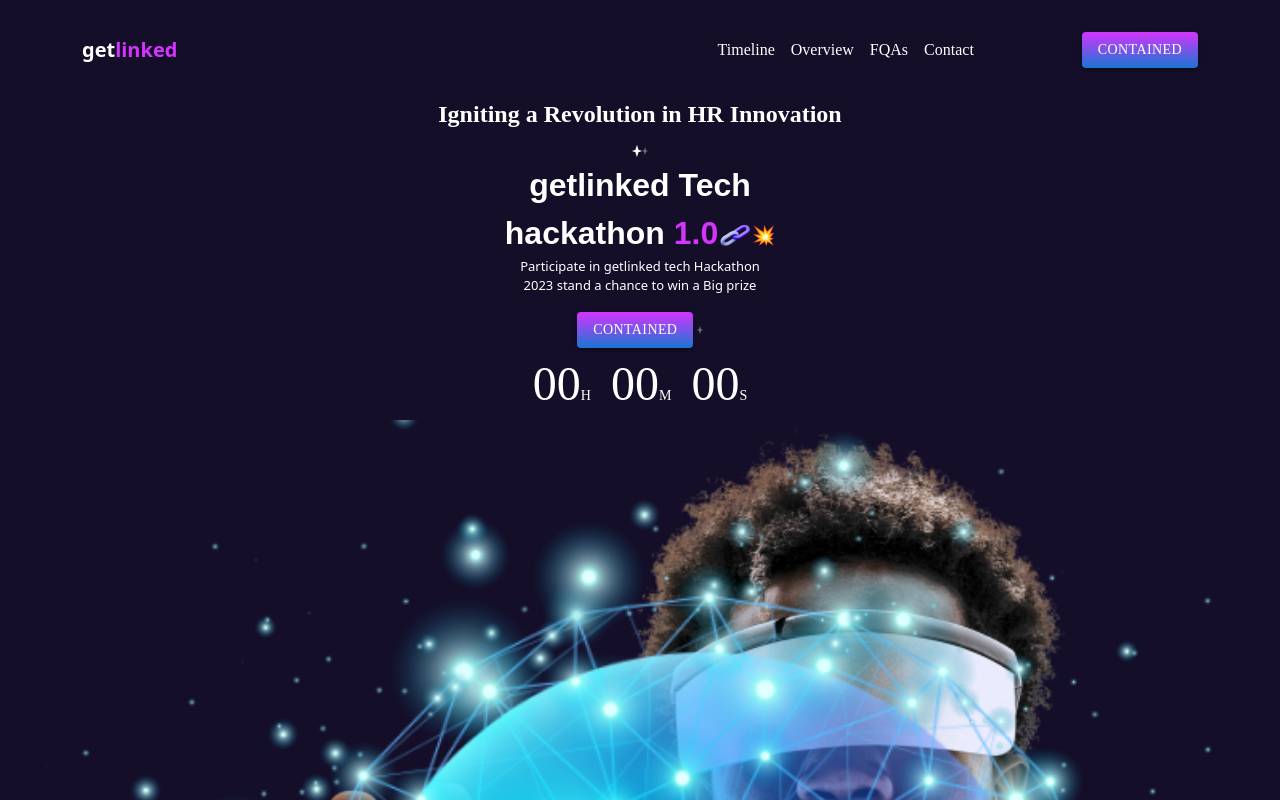
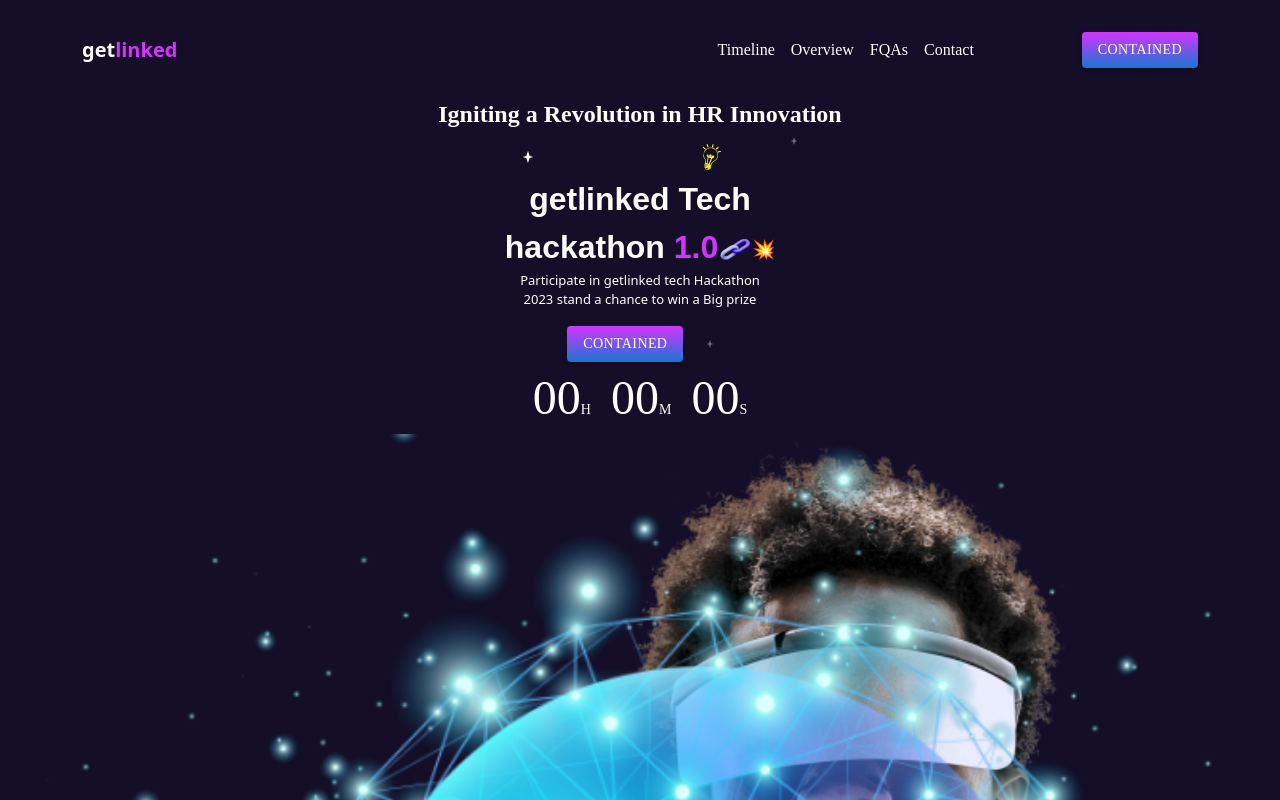
Before and after one commit to sannyralph/getlinkedchallenge, a React (Create React App) app: page / in a window 1280 px wide. Shown: the top 800 px of the page. Built offline with nearby package versions, Linux system fonts and the light colour scheme.

Commit message:
star positioning

```diff
--- a/src/hero/hero.css
+++ b/src/hero/hero.css
@@ -55,3 +55,19 @@
     position: relative;
 
 }
+
+#starPhoto1 {
+padding: 2px 70px 0px 40px;
+}
+
+#starPhoto2 {
+    padding: 0px 0px 30px 70px;
+    }
+
+.bulbPhoto {
+    padding: 2px 0px 0px 100px;
+}
+
+.starPhoto3 {
+    padding: 0px 0px 0px 20px;
+}
--- a/src/hero/hero.jsx
+++ b/src/hero/hero.jsx
@@ -2,6 +2,7 @@ import "./hero.css";
 import star from "./../assets/star0.png"
 import star1 from "./../assets/star01.png"
 import chain from "./../assets/chain.png"
+import bulb from "./../assets/Creative1.png"
 import starIcon from "./../assets/lil-star.png"
 import light from "./../assets/Image1.png"
 import Button from '@mui/material/Button';
@@ -12,15 +13,16 @@ const Home = () => {
         <section id="home" className="home">
             <div className="container">
                 <h4>Igniting a Revolution in HR Innovation</h4>
-                <img src={star}  alt="starPhoto" className="starPhoto"/>
-                <img src={star1}  alt="starPhoto" className="starPhoto"/>
+                <img src={star}  alt="starPhoto"  className="starPhoto" id="starPhoto1" />
+                <img src={bulb} alt="bulbphoto" className="bulbPhoto" />
+                <img src={star1}  alt="starPhoto" className="starPhoto" id="starPhoto2"/>
                 <div className="subhead">
                    <span>getlinked  Tech</span><br/>
                    <span>hackathon <span id="subheadDigit">1.0</span></span><span><img src={chain} alt="chain-icon"/></span><span><img src={starIcon} alt="chain-icon"/></span>
                 </div>
                 <div className="paragraphs">
                     <p>Participate in getlinked tech Hackathon <br/> 2023 stand a chance to win a Big prize</p>
-                   <span><Button variant="contained" className='button' >Contained</Button></span> <span> <img src={star1}  alt="starPhoto" className="starPhoto"/></span>
+                   <span><Button variant="contained" className='button' >Contained</Button></span> <span> <img src={star1}  alt="starPhoto" className="starPhoto3"/></span>
                 </div>
                 <div className="timer" >
                     <span className="timer-digits">00<span className="timer-letter">H</span></span><span className="timer-digits">00<span className="timer-letter">M</span></span><span className="timer-digits">00<span className="timer-letter">S</span></span>
--- a/src/navBar/navBar.css
+++ b/src/navBar/navBar.css
@@ -36,4 +36,5 @@
     font-family: 'Montserrat' !important;
     color: #FFFFFF !important;
     background:linear-gradient( #D434FE,transparent);
+    position: fixed;
 }
```
